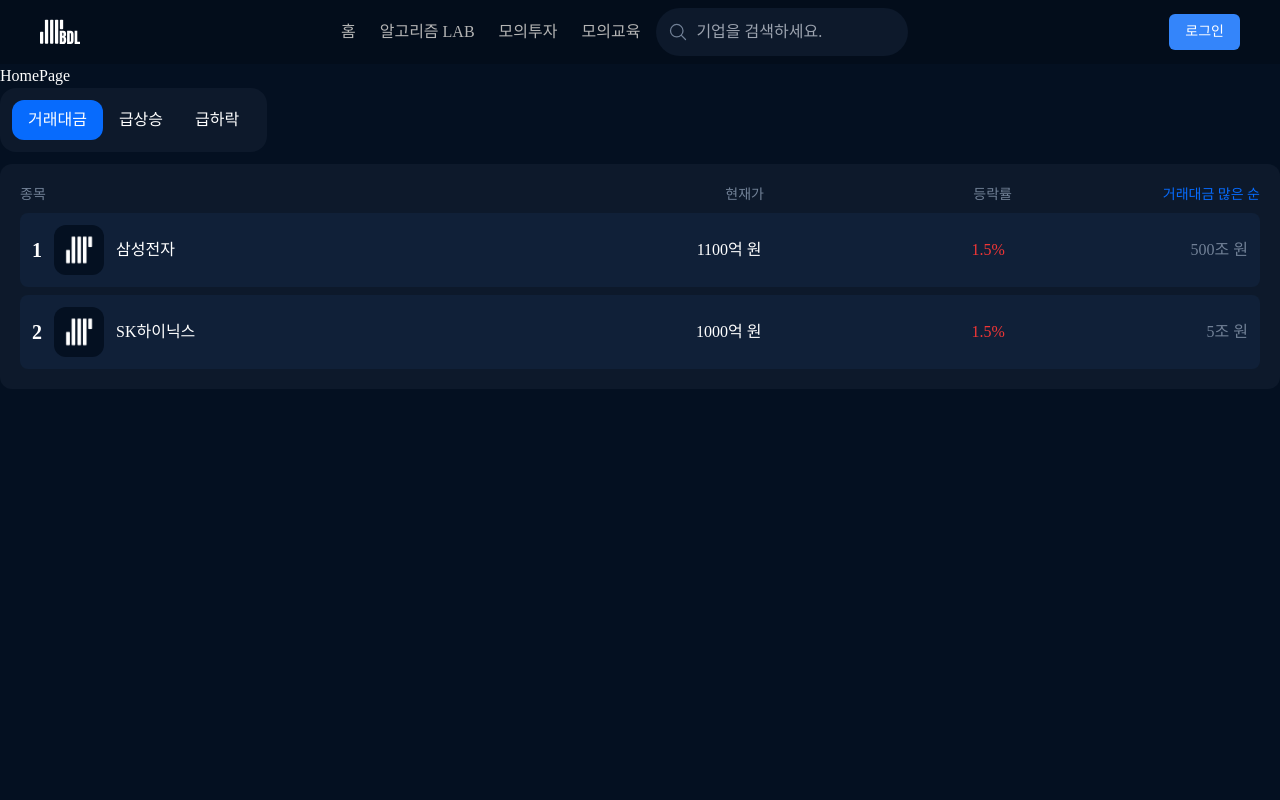
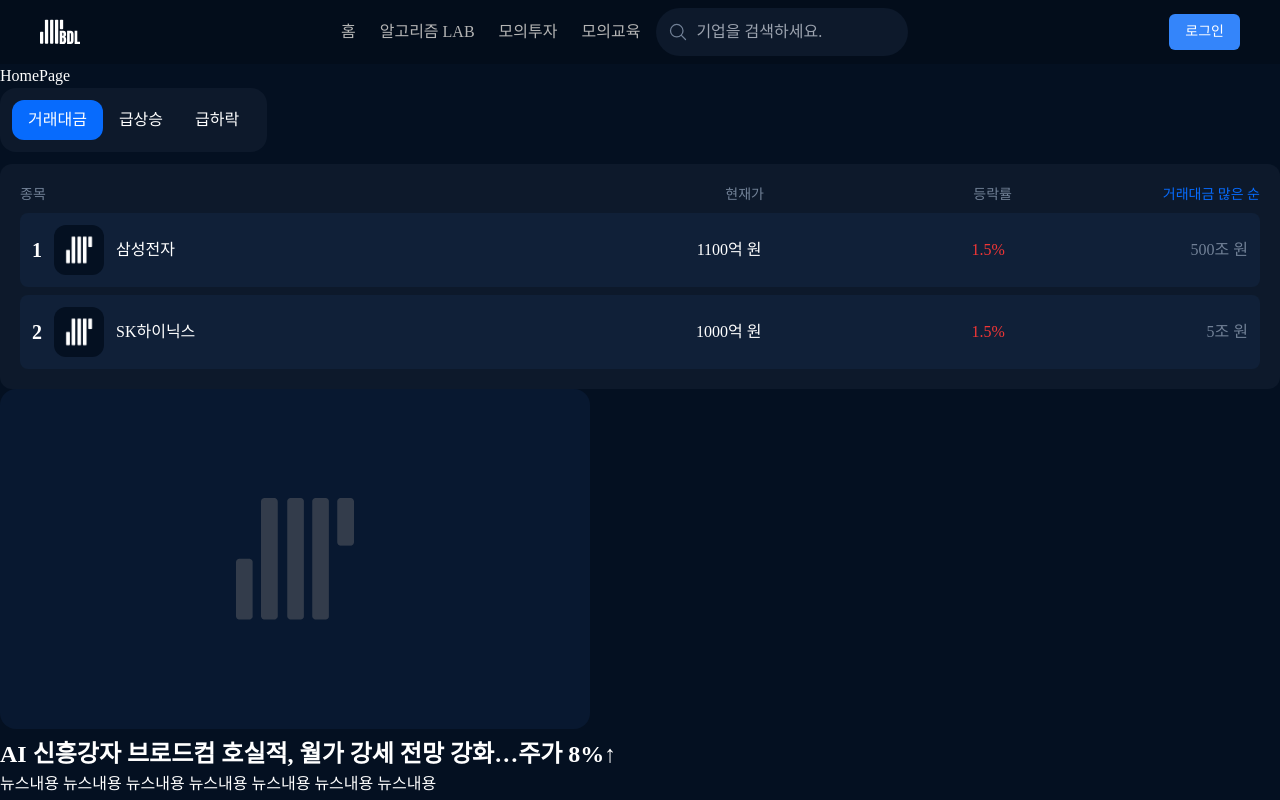
Before and after one commit to dnwnsrb11/BDL-frontend, a React (Vite) app: page / in a window 1280 px wide. Built offline with nearby package versions, Linux system fonts and the light colour scheme; a web font is replaced by a local one.

Commit message:
desgin:디자인 스타일링 작업

```diff
--- a/src/components/home-page/news/news-chart-main.tsx
+++ b/src/components/home-page/news/news-chart-main.tsx
@@ -1,7 +1,28 @@
-export const NewsChartMain = () => {
+import noneNewsImg from '@/assets/none-img/none_news_img.png';
+import { NewsList } from '@/components/home-page/news/news-chart';
+
+export interface NewsChartMainProps {
+  newsMainInfo: NewsList;
+}
+
+export const NewsChartMain = ({ newsMainInfo }: NewsChartMainProps) => {
   return (
-    <div>
-      <div></div>
+    <div className="w-full">
+      <div className="inline-block overflow-hidden rounded-2xl">
+        {newsMainInfo.imgUrl === null ? (
+          <img src={noneNewsImg} alt="noneImg" />
+        ) : (
+          <img src={newsMainInfo.imgUrl} alt="newsMainImg" />
+        )}
+      </div>
+      <div>
+        <h3 className="whitespace-normal break-words text-[24px] font-bold">
+          {newsMainInfo.title}
+        </h3>
+        <p className="whitespace-normal break-words text-[16px] font-light">
+          {newsMainInfo.subject}
+        </p>
+      </div>
     </div>
   );
 };
```
